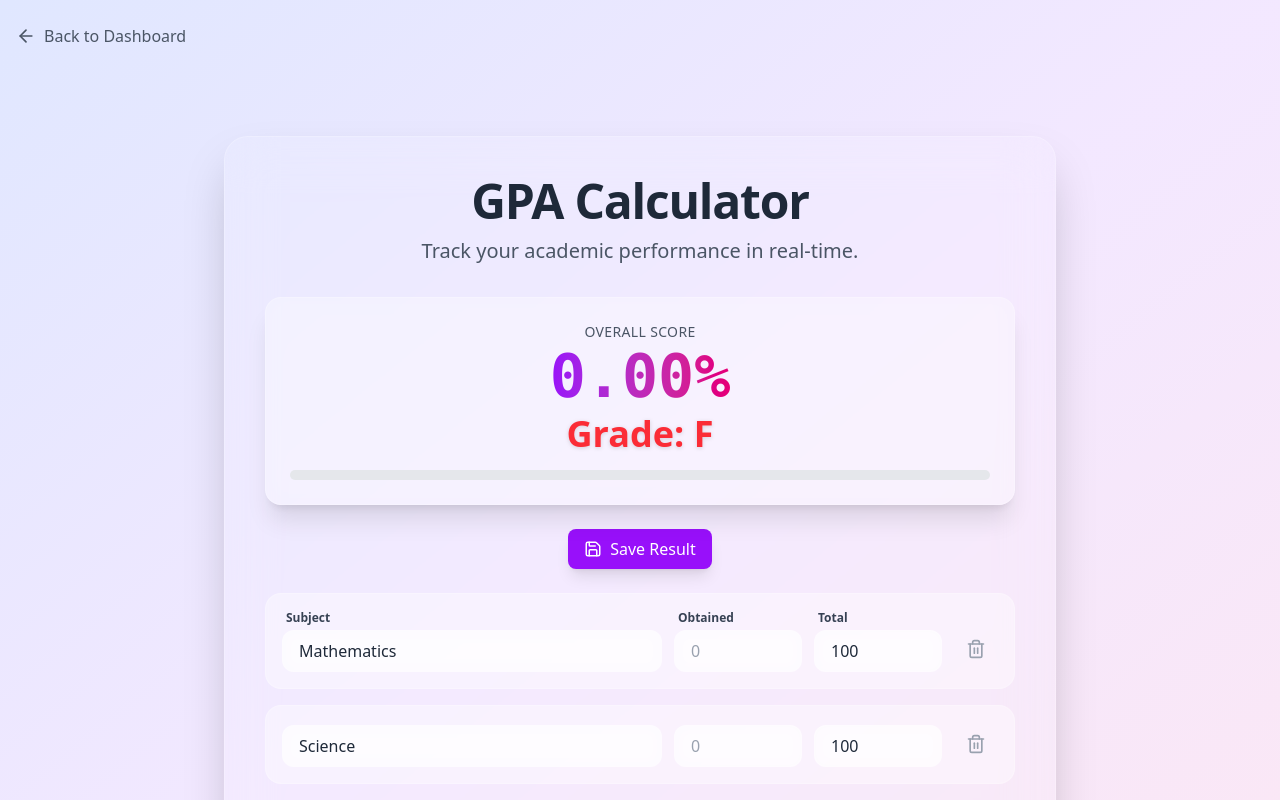
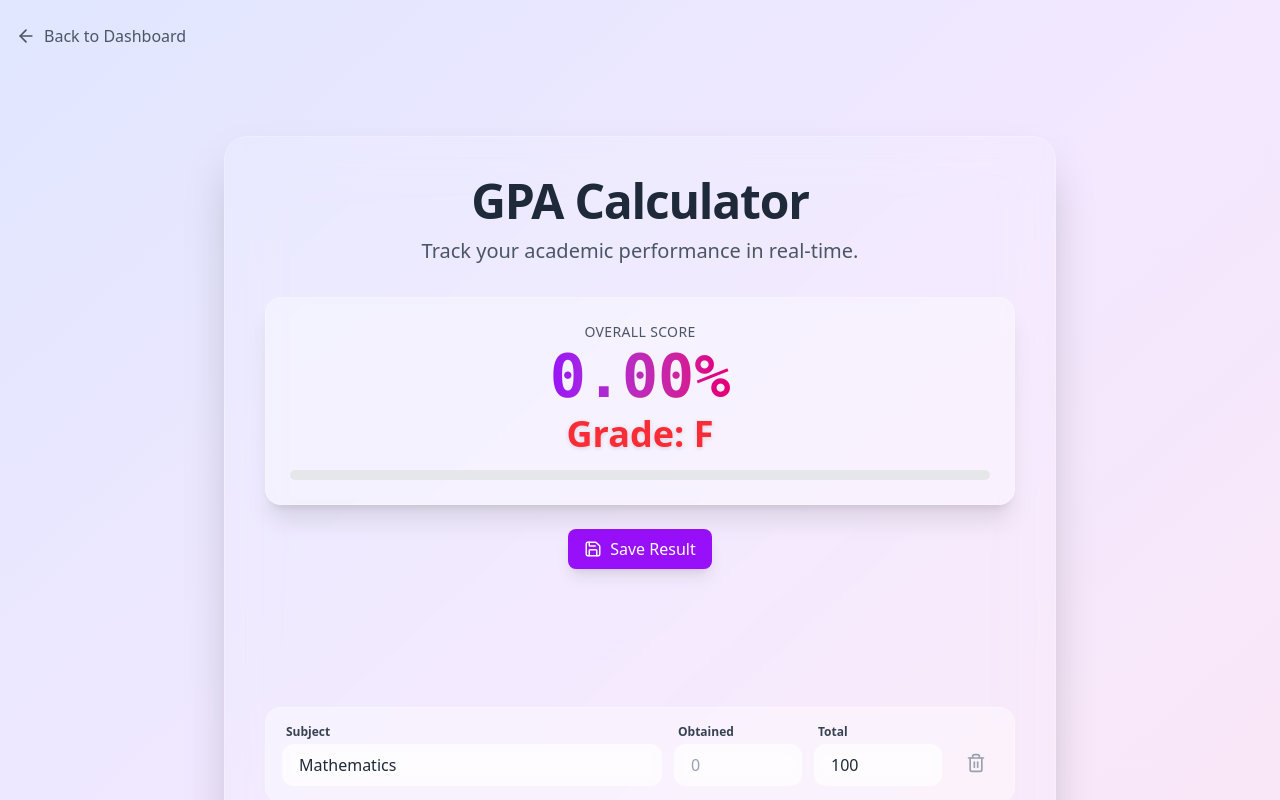
Before and after one commit to neupane-rajan/Fun-for-all, a React (Vite) app: page / in a window 1280 px wide. Both pictures are taken after a click on the button 258 px from the left and 799 px from the top of the page. Shown: the top 800 px of the page. Built offline with nearby package versions, Linux system fonts and the light colour scheme.

Commit message:
Add Google AdSense integration

```diff
--- a/index.html
+++ b/index.html
@@ -8,6 +8,9 @@
     <link rel="preconnect" href="https://fonts.gstatic.com" crossorigin>
     <link href="https://fonts.googleapis.com/css2?family=Outfit:wght@300;400;500;600;700&display=swap" rel="stylesheet">
     <title>Fun For All</title>
+    <!-- Google AdSense -->
+    <script async src="https://pagead2.googlesyndication.com/pagead/js/adsbygoogle.js?client=ca-pub-4693886282991053"
+         crossorigin="anonymous"></script>
   </head>
   <body class="font-['Outfit',sans-serif]">
     <div id="root"></div>
--- a/src/components/AdBanner.jsx
+++ b/src/components/AdBanner.jsx
@@ -1,39 +1,66 @@
-import React from 'react';
+import React, { useEffect, useRef } from 'react';
 
-const AdBanner = ({ slotId, format = 'auto', className = '' }) => {
-  // In a real app, this would integrate with Google AdSense or another provider
-  // For now, we simulate the layout impact and "loading" state
-  const isAdEnabled = false; // Toggle this to true to see ad placeholders
+const AdBanner = ({
+  slotId,
+  format = 'auto',
+  className = '',
+  style = {}
+}) => {
+  const adRef = useRef(null);
+  const isAdPushed = useRef(false);
 
-  if (!isAdEnabled) {
+  // Set to true to enable ads, false to hide all ads
+  const isAdEnabled = true;
+
+  useEffect(() => {
+    if (!isAdEnabled || !slotId) return;
+
+    // Only push the ad once
+    if (isAdPushed.current) return;
+
+    try {
+      // Check if adsbygoogle is available
+      if (typeof window !== 'undefined' && window.adsbygoogle) {
+        window.adsbygoogle.push({});
+        isAdPushed.current = true;
+      }
+    } catch (err) {
+      console.error('AdSense error:', err);
+    }
+  }, [slotId, isAdEnabled]);
+
+  if (!isAdEnabled || !slotId) {
     return null;
   }
 
-  const getDimensions = () => {
+  // Get responsive style based on format
+  const getAdStyle = () => {
     switch(format) {
-      case 'rectangle': return { width: '300px', height: '250px' };
-      case 'leaderboard': return { width: '728px', height: '90px' };
-      case 'mobile': return { width: '320px', height: '50px' };
-      default: return { width: '100%', height: 'auto' };
+      case 'rectangle':
+        return { display: 'block', width: '300px', height: '250px' };
+      case 'leaderboard':
+        return { display: 'block', width: '728px', height: '90px' };
+      case 'mobile':
+        return { display: 'block', width: '320px', height: '50px' };
+      case 'in-article':
+        return { display: 'block', textAlign: 'center' };
+      case 'auto':
+      default:
+        return { display: 'block' };
     }
   };
 
-  const dimensions = getDimensions();
-
   return (
-    <div
-      className={`ad-container bg-gray-100 dark:bg-white/5 border border-gray-200 dark:border-white/10 rounded-lg flex flex-col items-center justify-center overflow-hidden mx-auto ${className}`}
-      style={{
-        maxWidth: '100%',
-        minHeight: dimensions.height === 'auto' ? '90px' : dimensions.height
-      }}
-    >
-      <span className="text-xs text-gray-400 uppercase tracking-widest font-bold mb-1">Advertisement</span>
-      <div className="w-full h-full flex items-center justify-center bg-gray-200/50 dark:bg-white/5 p-4 text-center text-gray-400 text-sm">
-        Slot: {slotId || 'auto'}
-        <br/>
-        {format}
-      </div>
+    <div className={`ad-container my-4 mx-auto overflow-hidden ${className}`}>
+      <ins
+        ref={adRef}
+        className="adsbygoogle"
+        style={{ ...getAdStyle(), ...style }}
+        data-ad-client="ca-pub-4693886282991053"
+        data-ad-slot={slotId}
+        data-ad-format={format === 'auto' ? 'auto' : undefined}
+        data-full-width-responsive={format === 'auto' ? 'true' : undefined}
+      />
     </div>
   );
 };
```
